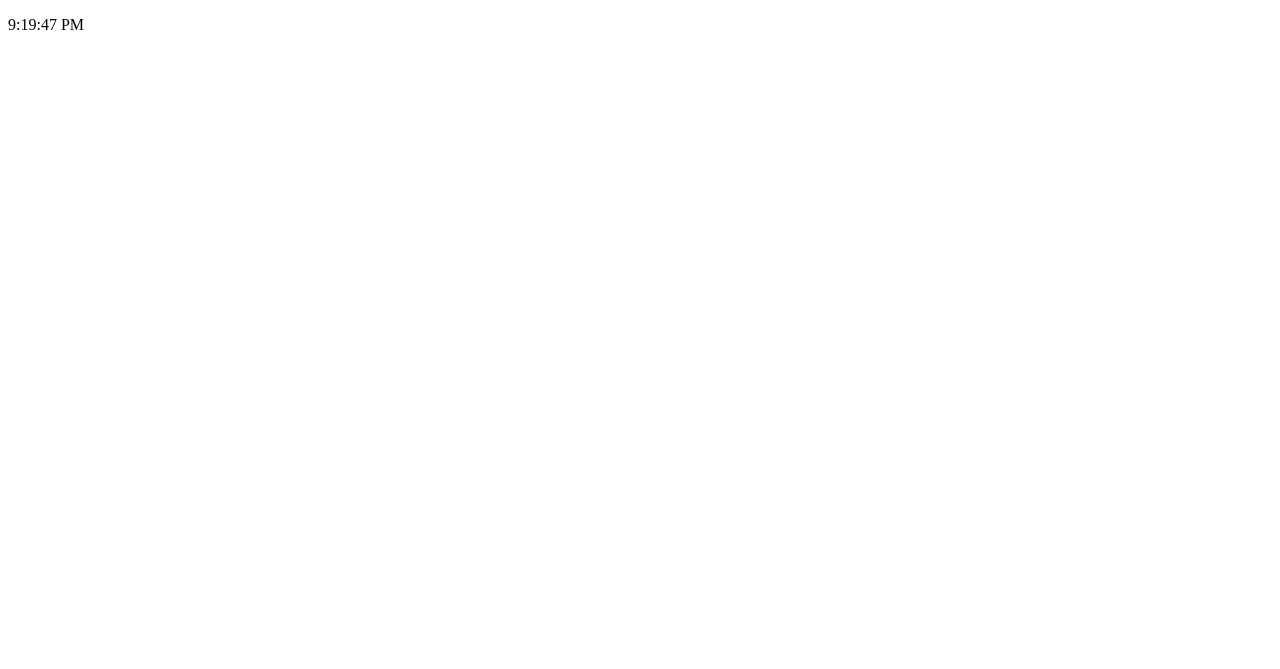
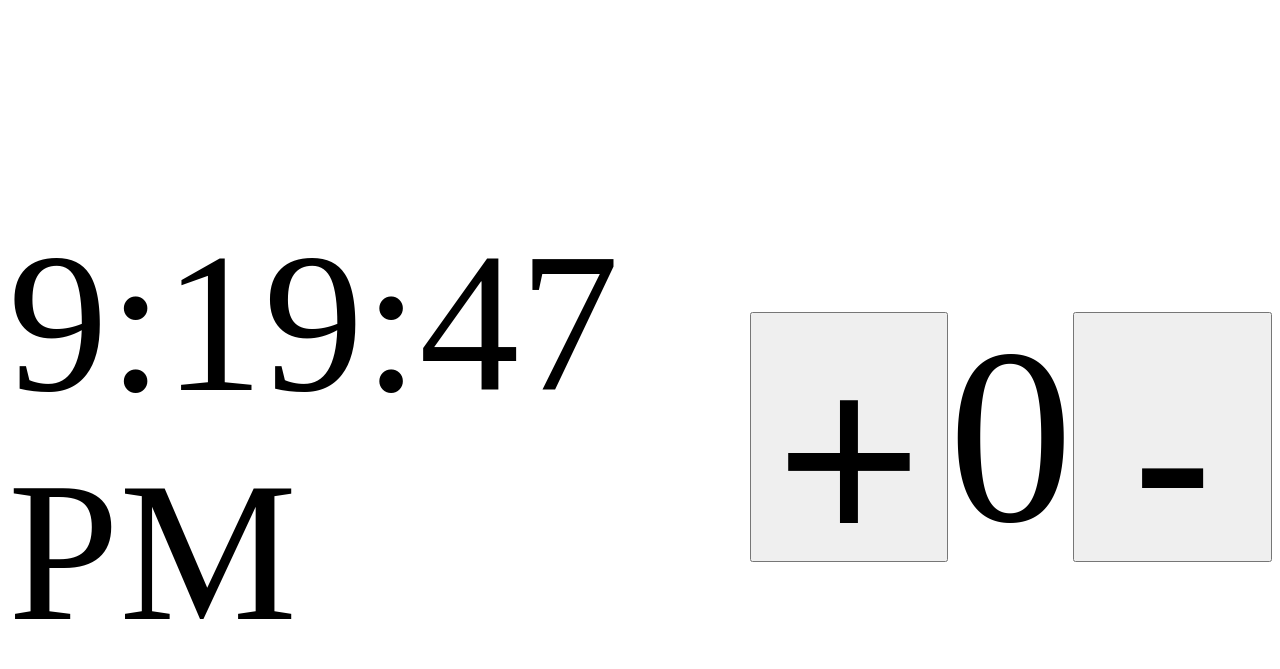
Before and after one commit to NothardYT/Pro, a plain HTML site: page index.html in a window 1280 px wide. Drawn offline with Linux system fonts and the light colour scheme.

Commit message:
i added the counter

```diff
--- a/index.html
+++ b/index.html
@@ -7,9 +7,19 @@
     <link rel="stylesheet" href="style.css">
 </head>
 <body>
+    <div class="counter">
+        <p id="time"></p>
+        <button id="plus">+</button>
 
-    </div>
-    <p id="time"></p>
+        <p id="number">0</p>
+
+        <button id="minus">-</button>
+
+        </div>
+
+        <script src="anotheridk.js"></script>
+        <script src="Idk.js"></script>
+
 </body>
-<script src="anotheridk.js"></script>
+
 </html>
--- a/style.css
+++ b/style.css
@@ -13,3 +13,6 @@
 
         align-items: center;
    }
+#time {
+   font-size: 200px;
+}
```
